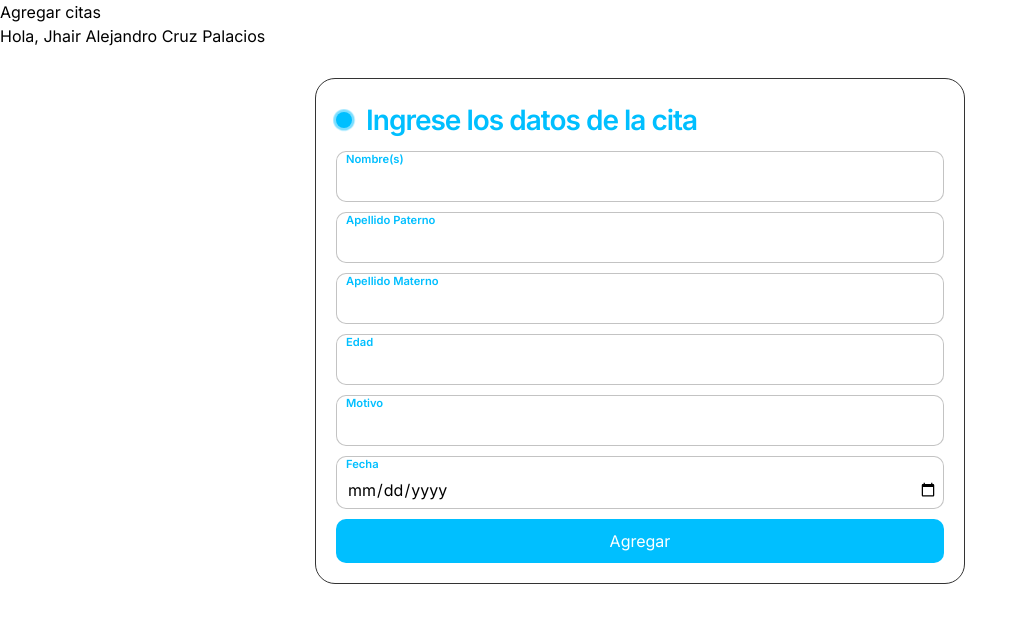
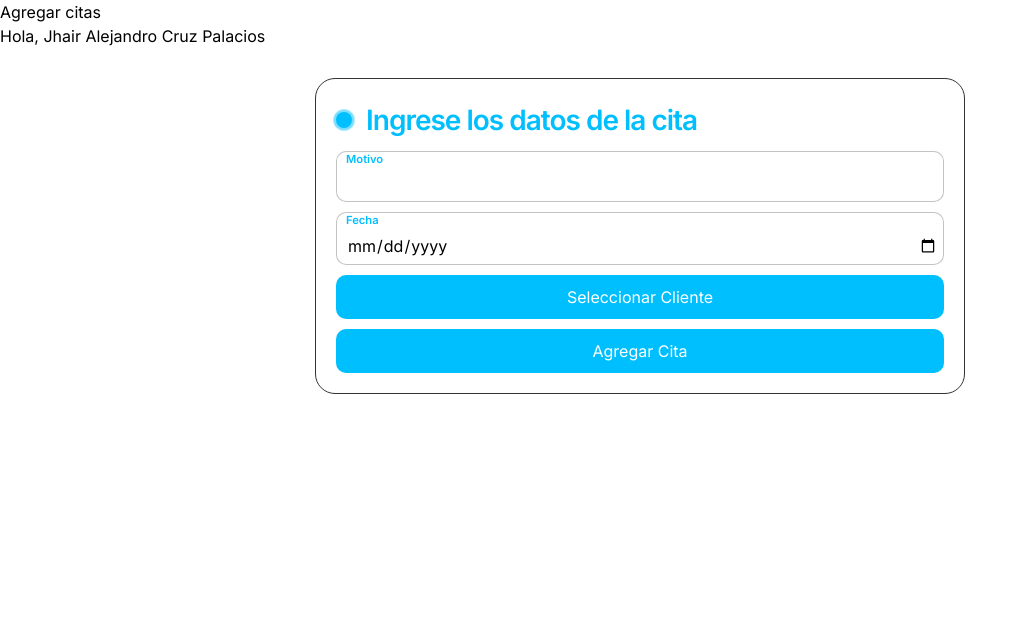
Before and after one commit to SwordGenius/proyecto_aura_front, a Next.js app: page /addCitasLink in a window 1280 px wide. Shown: the top 622 px of the page, without its empty margins (0-1027 px from the left). Built offline with nearby package versions, Linux system fonts and the light colour scheme.

Commit message:
ventana flotante de muestra los clientes lista y ventana flotante de Cliente.js modificada

```diff
--- a/src/app/components/AddQuery.js
+++ b/src/app/components/AddQuery.js
@@ -1,68 +1,53 @@
-"use client"
+// Importa las bibliotecas y estilos necesarios
 import React, { useState } from "react";
 import { useRouter } from "next/navigation";
 import Swal from "sweetalert2"; // Importa SweetAlert2
 import "../../styles/StylesAddQuery.css";
 
+// Componente principal
 const AddQuerry = () => {
     const navigate = useRouter();
+    const [clientes, setClientes] = useState(["Cliente 1", "Cliente 2", "Cliente 3"]);
 
-    const miNombre = "Jhair Alejandro Cruz Palacios"; //esta es la variable para el usuario principal
-    const [nombre, setNombre] = useState("");
-    const [apellidoPaterno, setApellidoPaterno] = useState("");
-    const [apellidoMaterno, setApellidoMaterno] = useState("");
-    const [edad, setEdad] = useState("");
+    const miNombre = "Jhair Alejandro Cruz Palacios"; // Esta es la variable para el usuario principal
     const [motivo, setMotivo] = useState("");
     const [fecha, setFecha] = useState("");
+    const [isModalOpen, setIsModalOpen] = useState(false);
 
-    function citaAction(event) {
-        event.preventDefault(); // Previene que se actualice la pagina cuando se ingresa un dato erroneo
+    const openModal = () => {
+        setIsModalOpen(true);
 
-        if (nombre === "" || apellidoPaterno === "" || apellidoMaterno === "" || isNaN(edad) || edad < 0 || !/^\d{2}\/\d{2}\/\d{4}$/.test(fecha)) {
-            Swal.fire({
-                icon: "error",
-                title: "Error",
-                text: "Por favor, complete todos los campos correctamente."
-            });
-        } else {
-            Swal.fire({
-                icon: "success",
-                title: "Cita agregada",
-                text: `Nombre: ${nombre}\nApellido Paterno: ${apellidoPaterno}\nApellido Materno: ${apellidoMaterno}\nEdad: ${edad}\nFecha: ${fecha}`
-            });
+    };
 
-            // Después de 2 segundos, la página se refrescará
-            setTimeout(() => {
-                window.location.reload();
-            }, 2000);
-        }
-    }
+    const closeModal = () => {
+        setIsModalOpen(false);
+    };
 
+    const citaAction = (event) => {
+        event.preventDefault();
 
+        alert("listo")
+    };
 
     const nombreFuntion = (event) => {
-        // Validar que no se ingresen números
         if (!/\d/.test(event.target.value)) {
             setNombre(event.target.value);
         }
     };
 
     const apellidoPaternoFuntion = (event) => {
-        // Validar que no se ingresen números
         if (!/\d/.test(event.target.value)) {
             setApellidoPaterno(event.target.value);
         }
     };
 
     const apellidoMaternoFuntion = (event) => {
-        // Validar que no se ingresen números
         if (!/\d/.test(event.target.value)) {
             setApellidoMaterno(event.target.value);
         }
     };
 
     const edadFuntion = (event) => {
-        // Validar que no se ingresen letras ni números negativos
         const value = event.target.value;
         if (!isNaN(value) && value >= 0) {
             setEdad(value);
@@ -74,8 +59,11 @@ const AddQuerry = () => {
     };
 
     const handleFechaChange = (event) => {
-        setFecha(event.target.value); // falta completar las validaciones para solo números
+        setFecha(event.target.value);
     };
+
+    // Nombres de prueba
+    const clientesDePrueba = ["Cliente 1", "Cliente 2", "Cliente 3"];
 
     return (
         <div className="query-container">
@@ -88,54 +76,6 @@ const AddQuerry = () => {
                 <div className="contenedorForm">
                     <form className="form">
                         <p className="title">Ingrese los datos de la cita</p>
-
-                        <label>
-                            <input
-                                className="input"
-                                type="text"
-                                placeholder=""
-                                required=""
-                                value={nombre}
-                                onChange={nombreFuntion}
-                            />
-                            <span>Nombre(s)</span>
-                        </label>
-
-                        <label>
-                            <input
-                                className="input"
-                                type="text"
-                                placeholder=""
-                                required=""
-                                value={apellidoPaterno}
-                                onChange={apellidoPaternoFuntion}
-                            />
-                            <span>Apellido Paterno</span>
-                        </label>
-
-                        <label>
-                            <input
-                                className="input"
-                                type="text"
-                                placeholder=""
-                                required=""
-                                value={apellidoMaterno}
-                                onChange={apellidoMaternoFuntion}
-                            />
-                            <span>Apellido Materno</span>
-                        </label>
-
-                        <label>
-                            <input
-                                className="input"
-                                type="text"
-                                placeholder=""
-                                required=""
-                                value={edad}
-                                onChange={edadFuntion}
-                            />
-                            <span>Edad</span>
-                        </label>
 
                         <label>
                             <input
@@ -161,7 +101,30 @@ const AddQuerry = () => {
                             <span>Fecha</span>
                         </label>
 
-                        <button onClick={citaAction} className="submit">Agregar</button>
+                        <button type="button" className="submit" onClick={openModal}>
+                            Seleccionar Cliente
+                        </button>
+                        <button onClick={citaAction} className="submit">
+                            Agregar Cita
+                        </button>
+
+                        {isModalOpen && (
+                            <div className="modal-container">
+                                <div className="modal-content">
+                                    <span className="modal-close" onClick={closeModal}>
+                                        &times;
+                                    </span>
+                                    <p>Lista de clientes</p>
+                                    <ul>
+                                        {clientes.map((cliente, index) => (
+                                            /*aqui se muestra la ingotmacion, cree una varibale con datos como prueba*/
+
+                                            <li key={index}>{cliente}</li>
+                                        ))}
+                                    </ul>
+                                </div>
+                            </div>
+                        )}
                     </form>
                 </div>
             </div>
--- a/src/app/components/Cliente.js
+++ b/src/app/components/Cliente.js
@@ -10,10 +10,24 @@ const Cliente = () => {
     const cardsPerPage = 6;
 
     const [clientInfo, setClientInfo] = useState({ //variables donde se guardan los nuevos clientes
-        name: "",
-        lastName: "",
-        reason: "",
+        nombres: "",
+        apellidoPaterno: "",
+        apellidoMaterno: "",
+        edad: "",
+
     });
+
+    const cardData = [
+        //DE AQUI SE JALARAN LOS DATOS DE NOMBRE Y MOTIVO PARA LAS CARPETAS, ESTO LO HACE DINAMICO
+
+        {
+
+            name: "Jhair",
+            info:
+                "Endodoncia",
+        },
+
+    ];
 
 
     function addClient() {
@@ -48,17 +62,47 @@ const Cliente = () => {
         setCurrentCardIndex(currentCardIndex - cardsPerPage);
     }
 
-    const cardData = [
-        //DE AQUI SE JALARAN LOS DATOS DE NOMBRE Y MOTIVO PARA LAS CARPETAS, ESTO LO HACE DINAMICO
+    function handleNameChange(e) {
+        // Verifica que no haya números en el nombre
+        if (!/\d/.test(e.target.value)) {
+            setClientInfo({
+                ...clientInfo,
+                nombres: e.target.value,
+            });
+        }
+    }
 
-        {
+    function handleLastNameChange(e) {
+        // Verifica que no haya números en el apellido
+        if (!/\d/.test(e.target.value)) {
+            setClientInfo({
+                ...clientInfo,
+                apellidoPaterno: e.target.value,
+            });
+        }
+    }
 
-            name: "Jhair",
-            info:
-                "Endodoncia",
-        },
+    function handleMaternoChange(e) {
+        // Verifica que no haya números en el apellido materno
+        if (!/\d/.test(e.target.value)) {
+            setClientInfo({
+                ...clientInfo,
+                apellidoMaterno: e.target.value,
+            });
+        }
+    }
 
-    ];
+    function handleEdadChange(e) {
+        // Verifica que solo haya números en la edad
+        if (/^\d+$/.test(e.target.value)) {
+            setClientInfo({
+                ...clientInfo,
+                edad: e.target.value,
+            });
+        }
+    }
+
+
 
     return (
         <div className="container-pacientes">
@@ -178,46 +222,39 @@ const Cliente = () => {
 
 
             {isModalOpen && (
+
                 <div className="modal">
+
                     <div className="modal-content">
                         <span className="close" onClick={closeModal}>
                             &times;
                         </span>
                         <h2>Agregar Cliente</h2>
-                        <label>Nombre:</label>
+                        <label>Nombres:</label>
                         <input
                             type="text"
-                            value={clientInfo.name}
-                            onChange={(e) =>
-                                setClientInfo({
-                                    ...clientInfo,
-                                    name: e.target.value,
-                                })
-                            }
+                            value={clientInfo.nombres}
+                            onChange={handleNameChange}
                         />
-                        <label>Apellido:</label>
+                        <label>Apellido Paterno:</label>
                         <input
                             type="text"
-                            value={clientInfo.lastName}
-                            onChange={(e) =>
-                                setClientInfo({
-                                    ...clientInfo,
-                                    lastName: e.target.value,
-                                })
-                            }
+                            value={clientInfo.apellidoPaterno}
+                            onChange={handleLastNameChange}
                         />
-                        <label>Motivo:</label>
+                        <label>Apellido Materno:</label>
                         <input
                             type="text"
-                            value={clientInfo.reason}
-                            onChange={(e) =>
-                                setClientInfo({
-                                    ...clientInfo,
-                                    reason: e.target.value,
-                                })
-                            }
+                            value={clientInfo.apellidoMaterno}
+                            onChange={handleMaternoChange}
                         />
-                        <button onClick={saveClient}>Guardar</button>
+                        <label>Edad:</label>
+                        <input
+                            type="text"
+                            value={clientInfo.edad}
+                            onChange={handleEdadChange}
+                        />
+                        {/* ... (otros elementos) */}
                     </div>
                 </div>
             )}
--- a/src/styles/StylesAddQuery.css
+++ b/src/styles/StylesAddQuery.css
@@ -161,3 +161,25 @@
         opacity: 0;
     }
 }
+
+
+/* StylesAddQuery.css */
+
+
+
+.modal-content {
+    background-color: #000000;
+    padding: 20px;
+    border-radius: 8px;
+    box-shadow: 0 0 10px rgba(0, 0, 0, 0.2);
+    max-width: 400px;
+    margin: 0 auto;
+}
+
+.modal-close {
+    cursor: pointer;
+    position: absolute;
+    top: 10px;
+    right: 10px;
+    font-size: 18px;
+}
```
